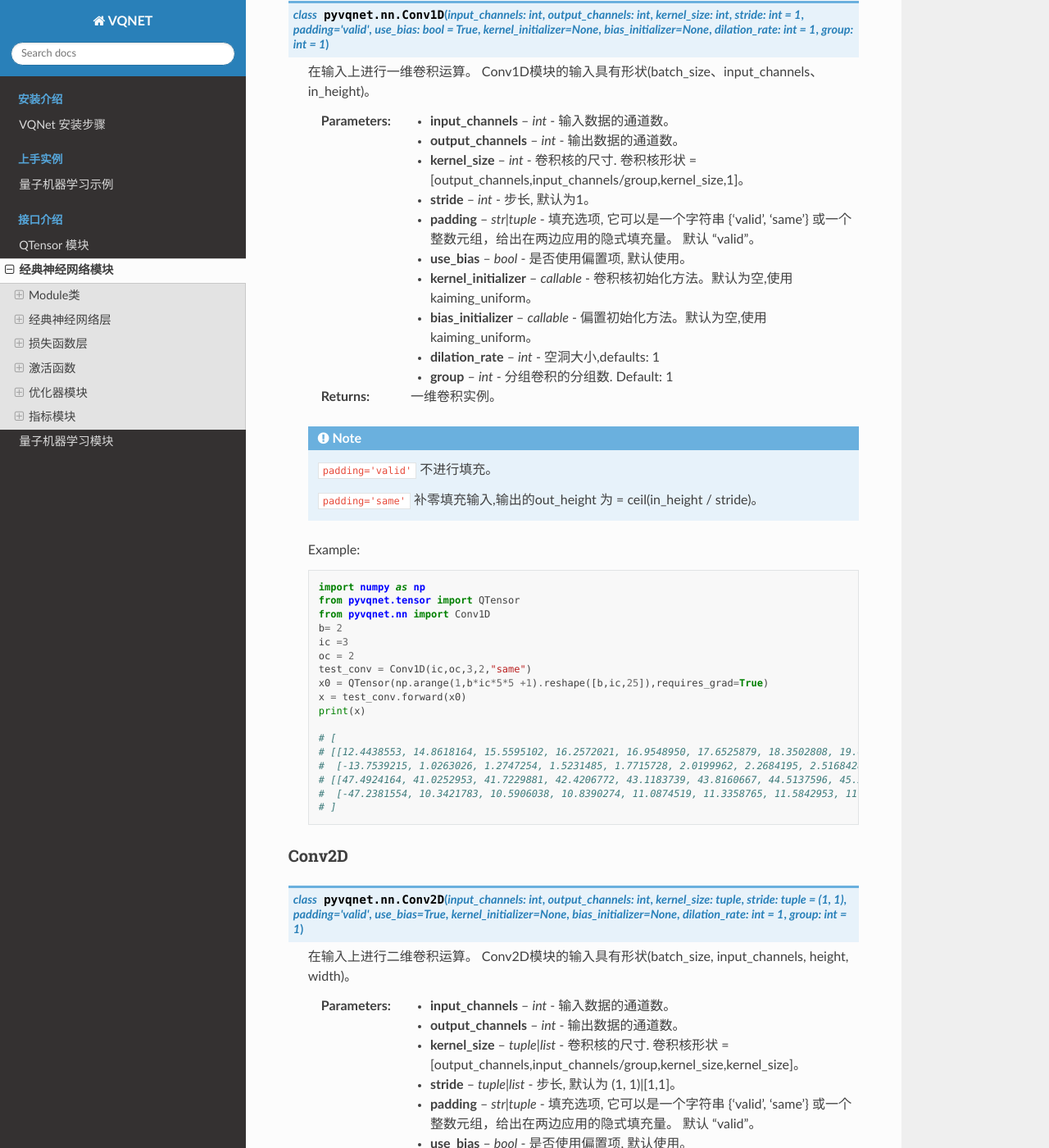
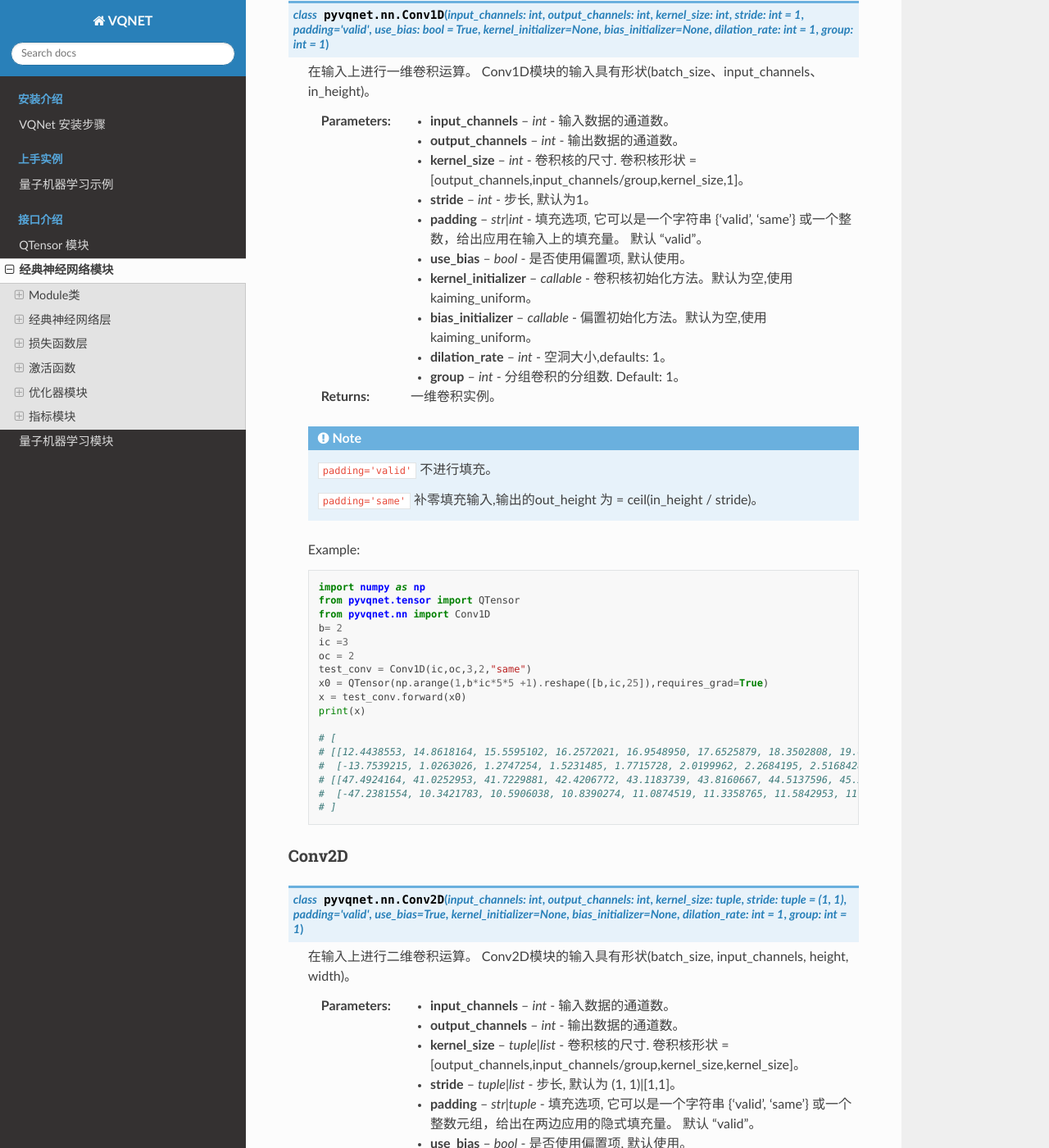
Before and after one commit to OriginQ/VQNET2.0-tutorial, a Sphinx documentation site: the page built from source/rst/nn.rst, in a window 1280 px wide and 1400 px high, scrolled down 3768 px. Shown: the whole window at 82% size. Built offline with Sphinx 7.4.7 and the Read the Docs theme 2.0.0, drawn with Linux system fonts in a browser that asks for light colours; some of the changed text lies outside the part shown.

Commit message:
[ref] ref some comment doc

```diff
--- a/source/rst/nn.rst
+++ b/source/rst/nn.rst
@@ -210,12 +210,12 @@
     :param output_channels: `int` - 输出数据的通道数。
     :param kernel_size: `int` - 卷积核的尺寸. 卷积核形状 = [output_channels,input_channels/group,kernel_size,1]。
     :param stride: `int` - 步长, 默认为1。
-    :param padding: `str|tuple` - 填充选项, 它可以是一个字符串 {'valid', 'same'} 或一个整数元组，给出在两边应用的隐式填充量。 默认 "valid"。
+    :param padding: `str|int` - 填充选项, 它可以是一个字符串 {'valid', 'same'} 或一个整数，给出应用在输入上的填充量。 默认 "valid"。
     :param use_bias: `bool` - 是否使用偏置项, 默认使用。
     :param kernel_initializer: `callable` - 卷积核初始化方法。默认为空,使用kaiming_uniform。
     :param bias_initializer: `callable` - 偏置初始化方法。默认为空,使用kaiming_uniform。
-    :param dilation_rate: `int` - 空洞大小,defaults: 1
-    :param group: `int` -  分组卷积的分组数. Default: 1
+    :param dilation_rate: `int` - 空洞大小,defaults: 1。
+    :param group: `int` -  分组卷积的分组数. Default: 1。
     :return: 一维卷积实例。
 
     .. note::
@@ -259,8 +259,8 @@
     :param use_bias: `bool` - 是否使用偏置项, 默认使用。
     :param kernel_initializer: `callable` - 卷积核初始化方法。默认为空,使用kaiming_uniform。
     :param bias_initializer: `callable` - 偏置初始化方法。默认为空,使用kaiming_uniform。
-    :param dilation_rate: `int` - 空洞大小,defaults: 1
-    :param group: `int` -  分组卷积的分组数. Default: 1
+    :param dilation_rate: `int` - 空洞大小,defaults: 1。
+    :param group: `int` -  分组卷积的分组数. Default: 1。
     :return: 二维卷积实例。
 
     .. note::
@@ -312,8 +312,8 @@
     :param use_bias: `bool` - 是否使用偏置项, 默认使用。
     :param kernel_initializer: `callable` - 卷积核初始化方法。默认为空,使用kaiming_uniform。
     :param bias_initializer: `callable` - 偏置项初始化方法。默认为空,使用kaiming_uniform。
-    :param dilation_rate: `int` - 空洞大小,defaults: 1
-    :param group: `int` -  分组卷积的分组数. Default: 1
+    :param dilation_rate: `int` - 空洞大小,defaults: 1。
+    :param group: `int` -  分组卷积的分组数. Default: 1。
     :return: 二维转置卷积实例。
 
     .. note::
```
Also changed, not shown: other parts of source/rst/nn.rst (+2 -2 lines), source/rst/qnn.rst (+8 -8 lines).
